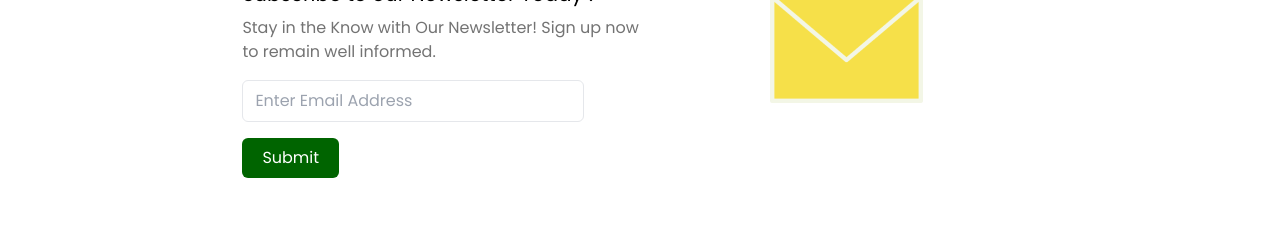
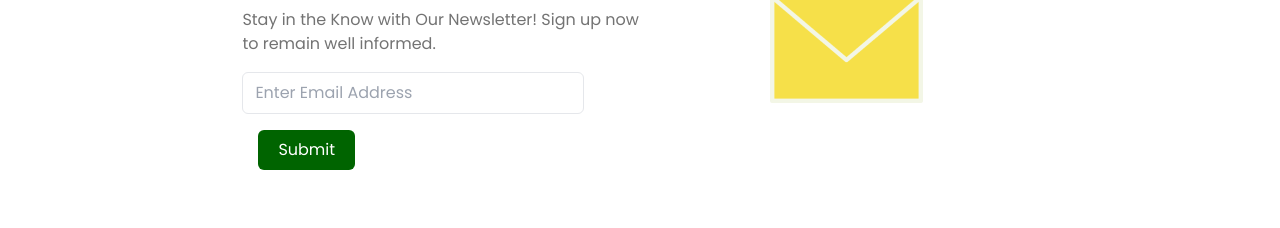
Before and after one commit to Dadabrands/ArizLandingPage, a React (Vite) app: page / in a window 1280 px wide. Shown: the part 3460-3688 px from the top of the page. Built offline with nearby package versions, Linux system fonts and the light colour scheme.

Commit message:
corrected padding

```diff
--- a/src/components/Email.jsx
+++ b/src/components/Email.jsx
@@ -53,7 +53,7 @@ const Email = () => {
             placeholder="Enter Email Address"
             name="your_email"
           />
-          <button type="submit" value="Send" className="py-2 px-5 bg-primary text-white rounded-md mt-4">
+          <button type="submit" value="Send" className=" m-4 py-2 px-5 bg-primary text-white rounded-md mt-4">
             Submit
           </button>
         </form>
```
